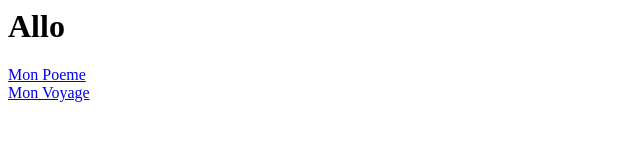
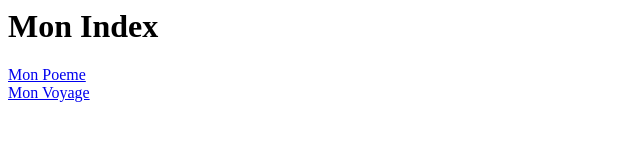
Before and after one commit to daviddegrandpre/daviddegrandpre.github.io, a plain HTML site: page index.html in a window 1280 px wide. Shown: the whole page, without its empty margins (0-640 px from the left). Drawn offline with Linux system fonts and the light colour scheme.

Commit message:
Update index.html

```diff
--- a/index.html
+++ b/index.html
@@ -1,3 +1,3 @@
-<h1> Allo </h1>
+<h1> Mon Index</h1>
 <a href="poeme.html">Mon Poeme </a> <br>
 <a href="voyage.html">Mon Voyage </a>
```
